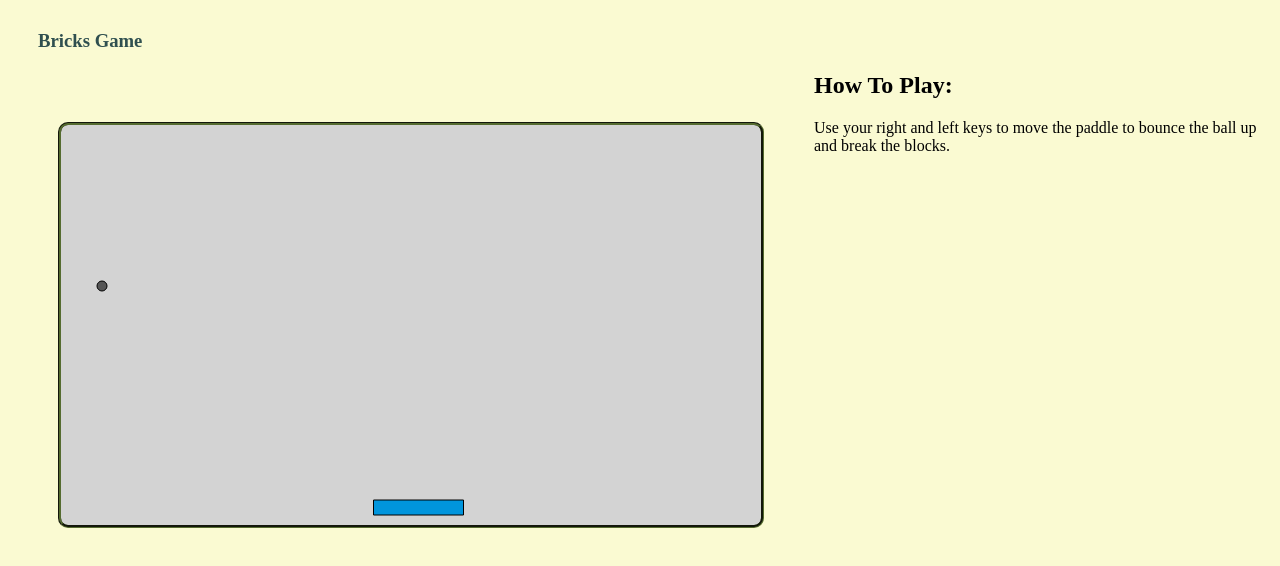
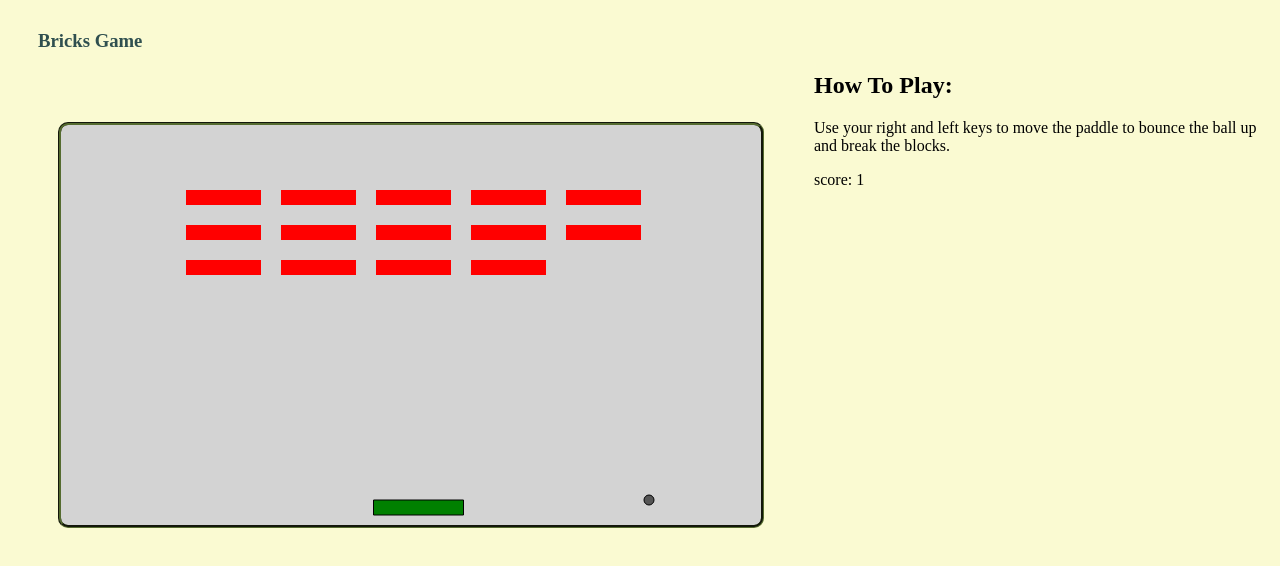
Before and after one commit to i-atanasov/games, a plain HTML site: page index.html in a window 1280 px wide. Drawn offline with Linux system fonts and the light colour scheme.

Commit message:
basic logic completed

```diff
--- a/index.html
+++ b/index.html
@@ -39,12 +39,15 @@
 
     <div id="mainField" >
 
-        <canvas id="myCanvas" style="float:left; margin: 50px;" width="700" height="400"></canvas>
+        <canvas id="myCanvas" style="float:left; margin:50px;" width="700" height="400"></canvas>
 
         <h2>How To Play:</h2>
         <p>
           Use your right and left keys to move the paddle to bounce the ball up
           and break the blocks.
+        </p>
+        <p id="positions">
+
         </p>
 
 <script>
@@ -52,10 +55,12 @@
     var ctx = canvas.getContext("2d");
     var buttonRight = false;
     var buttonLeft = false;
+    var position = document.getElementById("positions");
+    var score = 0;
 
     const ball = {
         x: canvas.width/2, //center
-        y: canvas.height - 20, //px from the bottom
+        y: canvas.height - 35, //px from the bottom
         dx: 1,
         dy: -1,
         radius: 5,
@@ -70,6 +75,24 @@
         // get pos() {
         //     return (canvas.width-this.width)/2;
         // }
+    }
+
+    const brick = {
+        rows: 3,
+        cols: 5,
+        width: 75,
+        height: 15,
+        padding: 10,
+    }
+
+    //bricks objects array
+    var bricks = []
+
+    for (var i=1; i<=brick.cols; i++) {
+        bricks[i] = [];
+        for (var j=1; j<=brick.rows; j++) {
+            bricks[i][j] = {x: 0, y: 0, hit: false};
+        }
     }
 
     // Event handlers for the paddle
@@ -95,11 +118,29 @@
         }
     }
 
+    function hitBricks() {
+    for (var i=1; i<=brick.cols; i++) {
+        for (var j=1; j<=brick.rows; j++) {
+            var currentBrick = bricks[i][j];
+            if (currentBrick.hit == false) {
+                if(ball.x + 5 > currentBrick.x && ball.x + 5 < currentBrick.x + brick.width && ball.y + 5 > currentBrick.y && ball.y + 5 < currentBrick.y + brick.height) {
+                    ball.dy = -ball.dy;
+                    currentBrick.hit = true;
+                    score++;
+                    if (score == brick.cols * brick.rows) {
+                        alert(`You win! Score: ${score}.`)
+                    }
+                }
+            }
+        }
+    }
+}
+
     // Paddle and ball draw
     function drawPaddle() {
         ctx.beginPath();
         ctx.rect(paddle.pos, canvas.height-paddle.height-10, paddle.width, paddle.height);
-        ctx.fillStyle = "#0095DD";
+        ctx.fillStyle = "green";
         ctx.fill();
         ctx.strokeStyle = "rgba(0, 0, 0, 1)";
         ctx.stroke();
@@ -117,27 +158,59 @@
         ctx.closePath();
     }
 
+    function drawBricks() {
+        for (var i=1; i<=brick.cols; i++) {
+            for (var j=1; j<=brick.rows; j++) {
+                if (bricks[i][j].hit == false) {
+                    var brickX = (i*(brick.width + 20)) + 30;
+                    var brickY = (j*(brick.height + 20)) + 30;
+                    bricks[i][j].x = brickX;
+                    bricks[i][j].y = brickY;
+                    ctx.beginPath();
+                    ctx.rect(brickX, brickY, brick.width, brick.height);
+                    ctx.fillStyle = "red";
+                    ctx.fill();
+                    ctx.closePath();
+                }
+            }
+        }
+    }
+
     function motion() {
         ctx.clearRect(0, 0, canvas.width, canvas.height);
         drawBall();
         drawPaddle();
+        drawBricks();
+        hitBricks();
+
+        position.innerHTML = "score: " + score;
 
         //Wall detection + direction change
         if(ball.x + ball.dx > canvas.width-ball.radius || ball.x + ball.dx < ball.radius) {
             ball.dx *= -1;
         }
-        if(ball.y + ball.dy > canvas.height-ball.radius || ball.y + ball.dy < ball.radius) {
+
+        if (ball.y + ball.dy < ball.radius) {
             ball.dy *= -1;
+        //hitting the bottom
+        } else if (ball.y + ball.dy > canvas.height - ball.radius - 20) {
+            if (ball.x > paddle.pos && ball.x < paddle.pos + paddle.width) {
+                ball.dy *= -1;
+            } else {
+                alert('game over');
+                document.location.reload();
+                clearInterval(interval);
+            }
         }
 
         //paddle motion + wall detection
         if(buttonRight) {
-            paddle.pos += 5;
+            paddle.pos += 4;
             if (paddle.pos + paddle.width > canvas.width) {
                 paddle.pos = canvas.width - paddle.width;
             }
         } else if (buttonLeft) {
-            paddle.pos -= 5;
+            paddle.pos -= 4;
             if (paddle.pos < 0) {
                 paddle.pos = 0;
             }
@@ -150,8 +223,7 @@
     }
 
 
-
-    setInterval(motion, ball.speed);
+var interval = setInterval(motion, ball.speed);
 
 
 
```
